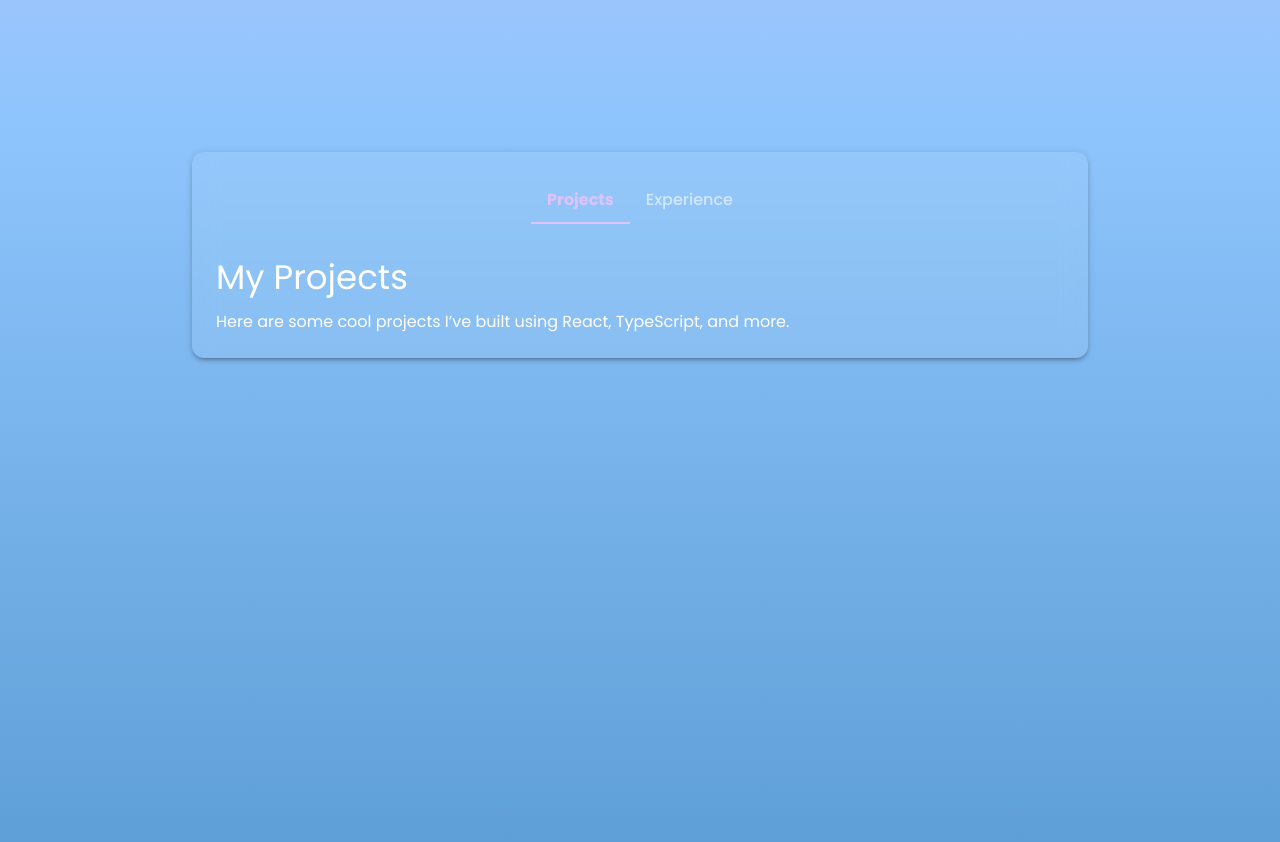
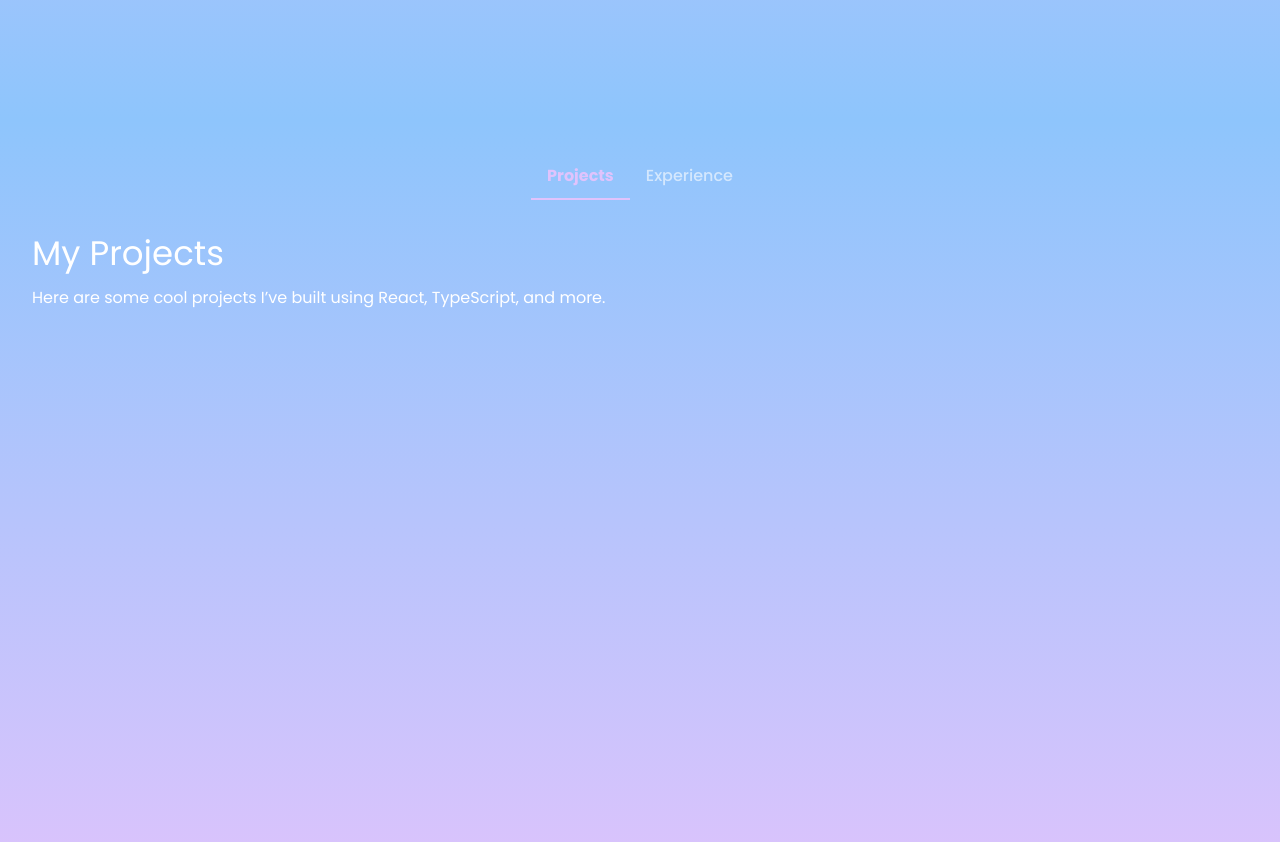
Before and after one commit to SCWinter259/Portfolio, a React (Vite) app: page / in a window 1280 px wide. Shown: the part 680-1522 px from the top of the page. Built offline with nearby package versions, Linux system fonts and the light colour scheme; some icons are missing.

Commit message:
removed the paper

```diff
--- a/src/components/ContentTabs.tsx
+++ b/src/components/ContentTabs.tsx
@@ -13,29 +13,14 @@ const ContentTabs = () => {
   return (
     <Box
       sx={{
-        background: "linear-gradient(to bottom, #8ec5fc, #5a9bd4)", // Smooth continuation from hero
+        background: "linear-gradient(to top, #e0c3fc, #8ec5fc)", // Smooth continuation from hero
         minHeight: "100vh",
         color: "white",
         pt: 4,
         pb: 8,
+        px: 4,
       }}
     >
-      <Paper
-        elevation={3}
-        sx={{
-          width: { xs: "95%", sm: "80%", md: "70%" },
-          mx: "auto",
-          backgroundColor: "rgba(255,255,255,0.08)", // subtle transparent card
-          borderRadius: 3,
-          p: 3,
-          backdropFilter: "blur(12px)",
-          transition: "transform 0.3s ease, box-shadow 0.3s ease",
-          "&:hover": {
-            transform: "translateY(-5px)",
-            boxShadow: "0 10px 20px rgba(0,0,0,0.25)",
-          },
-        }}
-      >
         {/* Tabs */}
         <Tabs
           value={activeTab}
@@ -62,7 +47,6 @@ const ContentTabs = () => {
           {activeTab === 0 && <Projects />}
           {activeTab === 1 && <Experience />}
         </Box>
-      </Paper>
     </Box>
   );
 };
```
